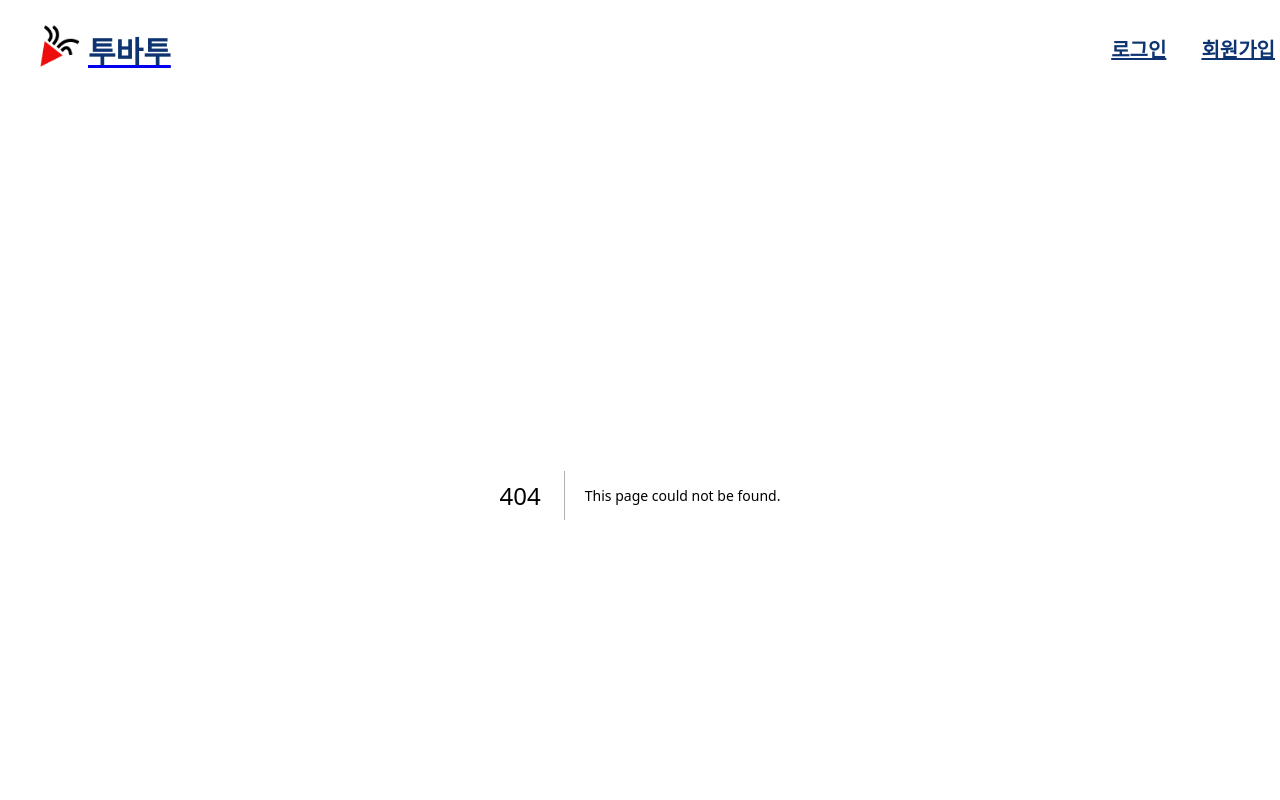
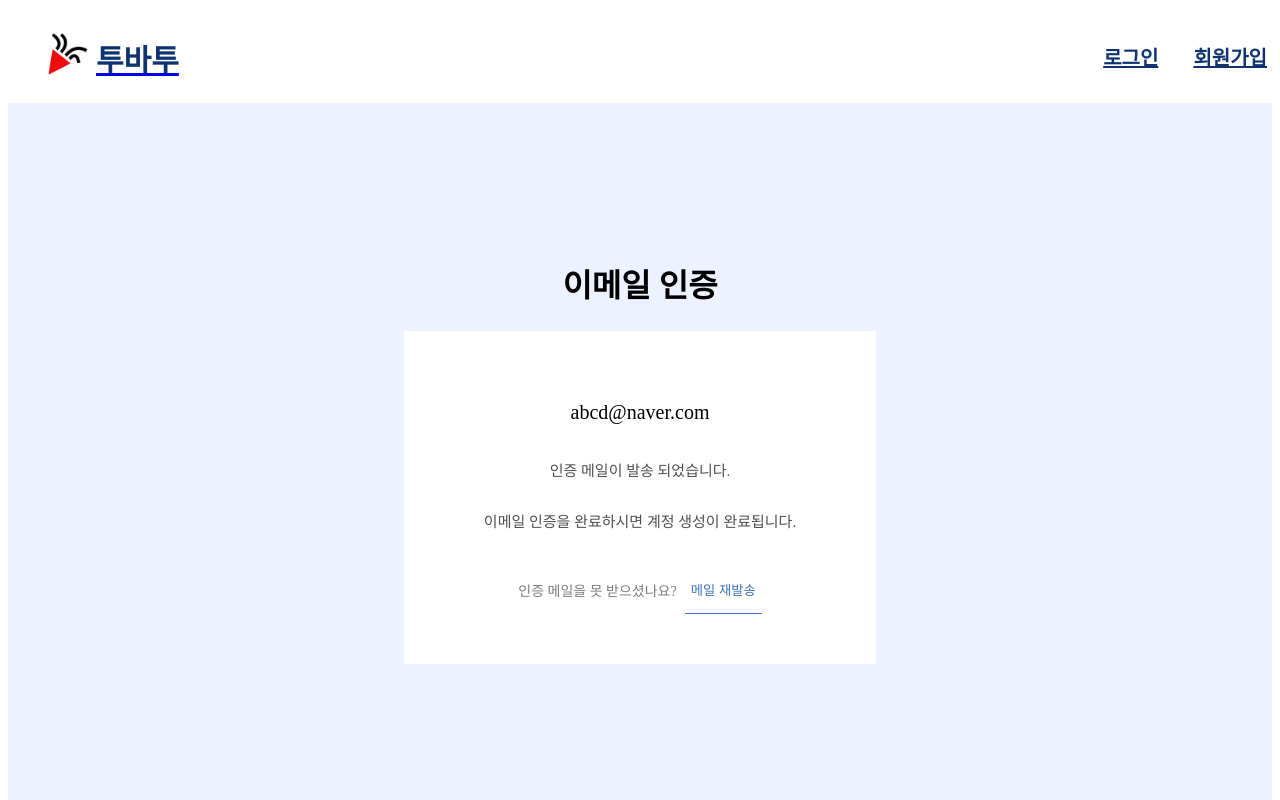
Before and after one commit to KangHayeonn/together-party-tonight-client, a Next.js app: page /mail in a window 1280 px wide. Before the commit this address had no page. Shown: the top 800 px of the page. Built offline with nearby package versions, Linux system fonts and the light colour scheme.

Commit message:
[ADD] : 메일 인증 페이지 스타일

```diff
--- a/src/app/login/page.tsx
+++ b/src/app/login/page.tsx
@@ -26,7 +26,7 @@ export default function Login() {
           <LoginInput type="text" placeholder="비밀번호를 입력하세요." />
           <EyeButton>
             <Image
-              src="/images/EyeEmpty.png"
+              src="/images/eyeOn.svg"
               width={28}
               height={18}
               alt="비밀번호 보기"
--- /dev/null
+++ b/src/app/mail/page.tsx
@@ -0,0 +1,26 @@
+import {
+  MailInfo,
+  MailInner,
+  MailTitle,
+  MailWrapper,
+  MyMail,
+  ReMailWrapper,
+  SendButton,
+} from "@/styles/page/Mail";
+
+export default function Mail() {
+  return (
+    <MailWrapper>
+      <MailTitle>이메일 인증</MailTitle>
+      <MailInner>
+        <MyMail>abcd@naver.com</MyMail>
+        <MailInfo>인증 메일이 발송 되었습니다.</MailInfo>
+        <MailInfo>이메일 인증을 완료하시면 계정 생성이 완료됩니다.</MailInfo>
+        <ReMailWrapper>
+          <p>인증 메일을 못 받으셨나요?</p>
+          <SendButton type="button">메일 재발송</SendButton>
+        </ReMailWrapper>
+      </MailInner>
+    </MailWrapper>
+  );
+}
--- /dev/null
+++ b/src/styles/page/Mail.tsx
@@ -0,0 +1,66 @@
+"use client";
+
+import { styled } from "styled-components";
+
+const MailWrapper = styled.div`
+  display: flex;
+  flex-direction: column;
+  align-items: center;
+  justify-content: center;
+  background-color: #ecf2ff;
+  padding: 130px 0 200px;
+`;
+
+const MailTitle = styled.h2`
+  font-size: 32px;
+  font-weight: 700;
+  margin-bottom: 25px;
+`;
+
+const MailInner = styled.div`
+  display: flex;
+  flex-direction: column;
+  background-color: #fff;
+  justify-content: center;
+  align-items: center;
+  padding: 50px 80px;
+`;
+
+const MyMail = styled.p`
+  font-size: 20px;
+  font-weight: 500;
+  margin-bottom: 20px;
+`;
+
+const MailInfo = styled.p`
+  font-size: 15px;
+  font-weight: 400;
+  color: #505050;
+`;
+
+const ReMailWrapper = styled.div`
+  display: flex;
+  margin-top: 20px;
+  font-size: 14px;
+  font-weight: 400;
+  color: #7d7d7d;
+`;
+
+const SendButton = styled.button`
+  color: #3a74be;
+  border: 0;
+  border-bottom: 1px solid #3a74be;
+  background-color: transparent;
+  cursor: pointer;
+  margin-left: 8px;
+`;
+
+export {
+  MailWrapper,
+  MailTitle,
+  MailInner,
+  MyMail,
+  MailInfo,
+  ReMailWrapper,
+  SendButton,
+};
```
Also changed, not shown: src/app/auth/auth.tsx (deleted, +0 -18 lines), public/images/EyeEmpty.png (deleted).
